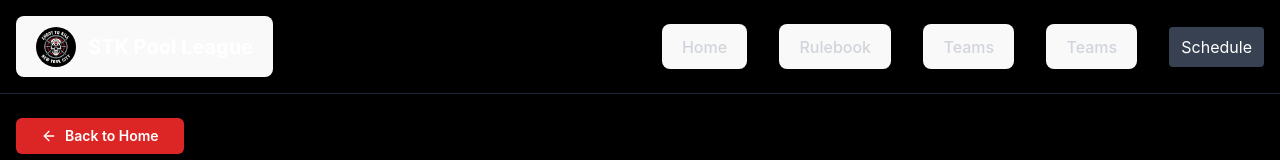
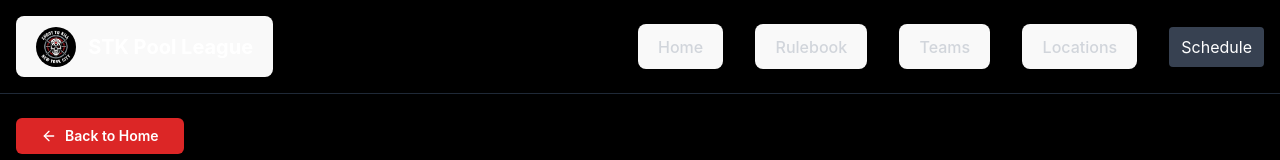
Before and after one commit to parker1992/stkpoolleague, a React (Vite) app: page / in a window 1280 px wide. Both pictures are taken after a click on the button "Schedule". Shown: the top 160 px of the page. Built offline with nearby package versions, Linux system fonts and the light colour scheme; no server answers.

Commit message:
Fixed navbar on Schedule page

```diff
--- a/src/components/Schedule.tsx
+++ b/src/components/Schedule.tsx
@@ -92,7 +92,7 @@ export function Schedule({ onBack, onNavigateToRulebook, onNavigateToTeams, onNa
             <button onClick={onBack} className="text-gray-300 hover:text-white transition-colors">Home</button>
             <button onClick={onNavigateToRulebook} className="text-gray-300 hover:text-white transition-colors">Rulebook</button>
             <button onClick={onNavigateToTeams} className="text-gray-300 hover:text-white transition-colors">Teams</button>
-            <button onClick={onNavigateToLocations} className="text-gray-300 hover:text-white transition-colors">Teams</button>
+            <button onClick={onNavigateToLocations} className="text-gray-300 hover:text-white transition-colors">Locations</button>
             <span className="text-white bg-gray-700 px-3 py-2 rounded">Schedule</span>
           </nav>
 
```
